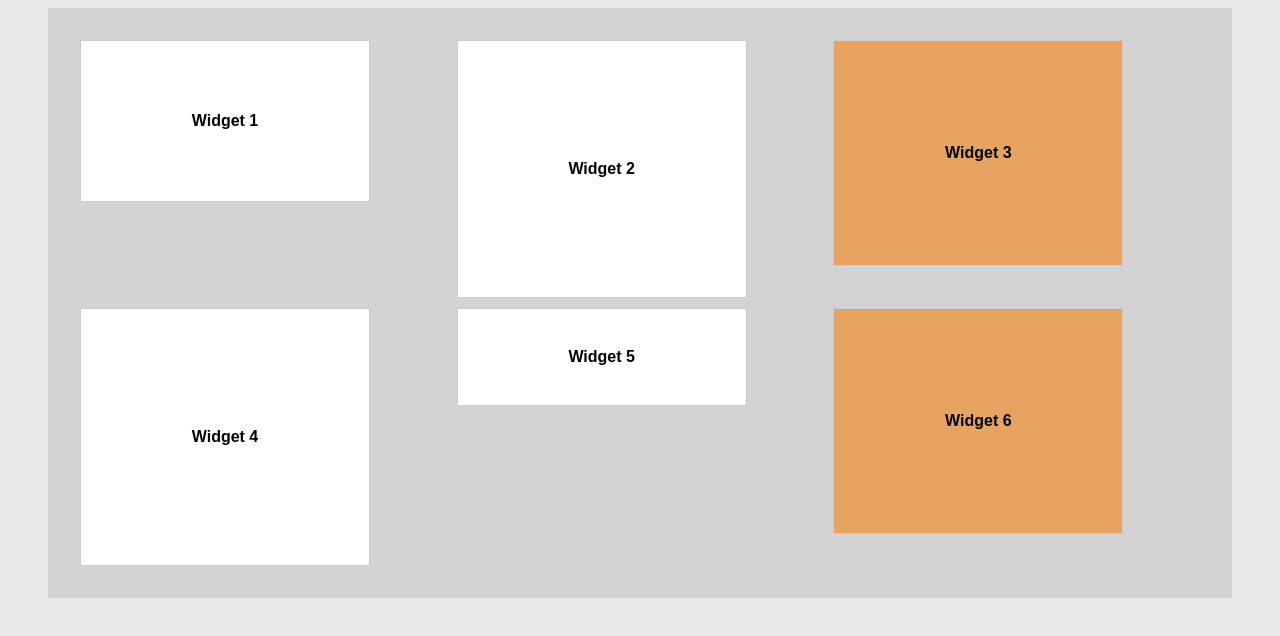
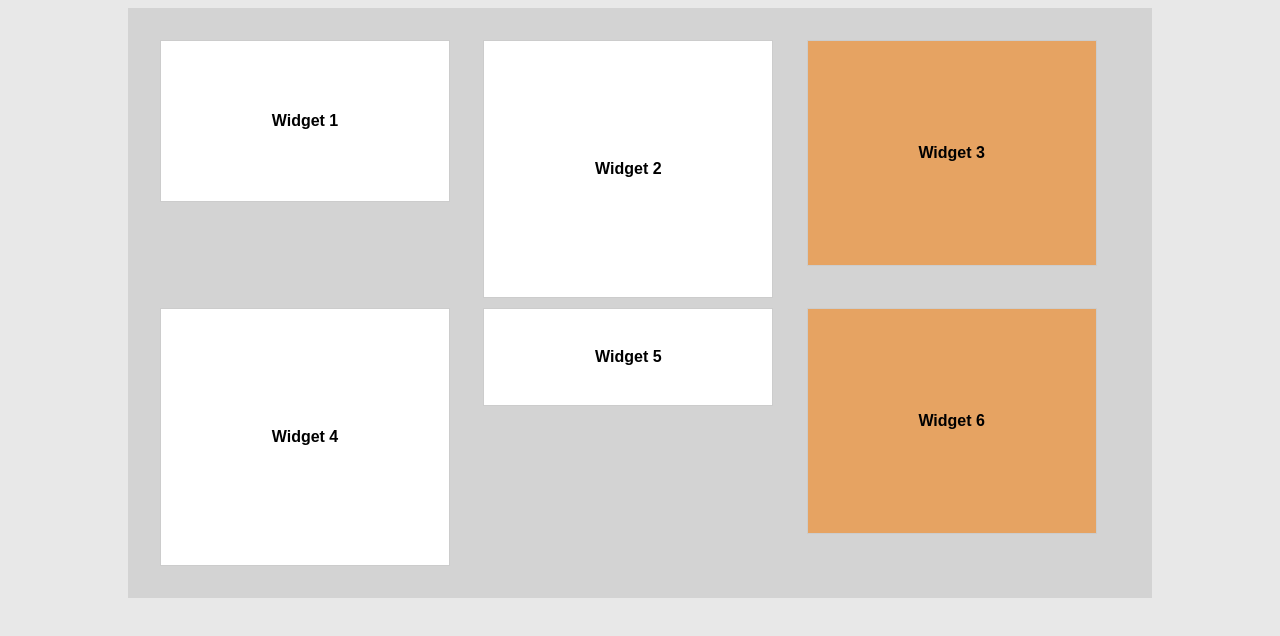
Before and after one commit to abhishekxx/css-challange, a plain HTML site: page index.html in a window 1280 px wide. Drawn offline with Linux system fonts and the light colour scheme.

Commit message:
update readme.md

```diff
--- a/style.css
+++ b/style.css
@@ -9,7 +9,7 @@ body {
   grid-template-columns: repeat(3, 1fr);
   gap: 10px;
   padding: 2rem;
-  max-width: 70rem;
+  max-width: 60rem;
   margin: auto;
   background-color: lightgray;
 }
```
Also changed, not shown: 1 other file.
